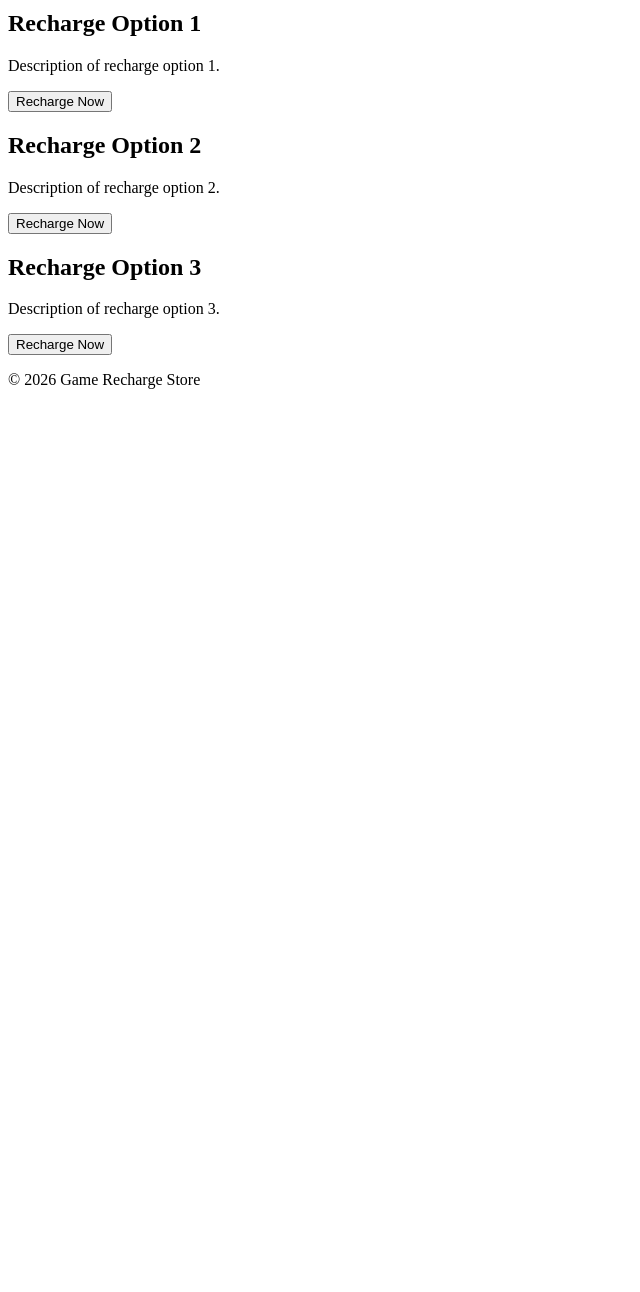
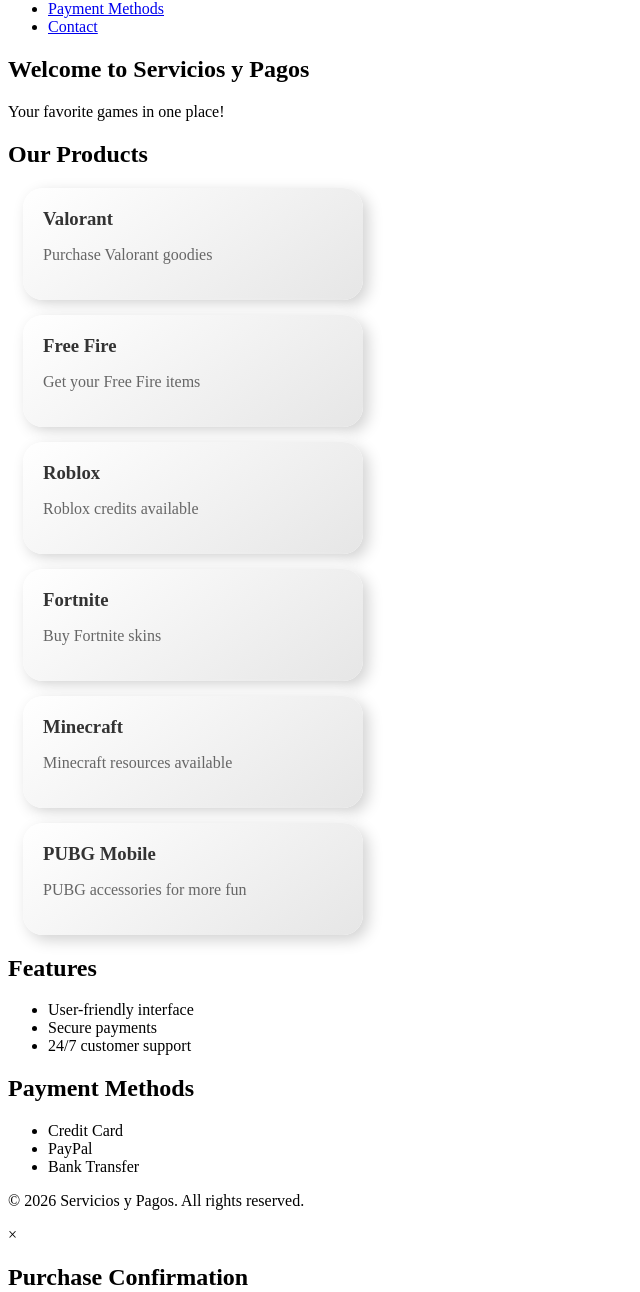
Before and after one commit to alexissantana102727/servicios-y-pagos, a plain HTML site: page index.html in a window 1280 px wide. Shown: the part 70-1362 px from the top of the page, without its empty margins (0-640 px from the left). Before the commit the page ends 800 px from the top, so only its background shows below. Drawn offline with Linux system fonts and the light colour scheme.

Commit message:
Update index.html with modern HTML design

```diff
--- a/index.html
+++ b/index.html
@@ -3,34 +3,69 @@
 <head>
     <meta charset="UTF-8">
     <meta name="viewport" content="width=device-width, initial-scale=1.0">
-    <title>Game Recharge Store</title>
+    <title>Servicios y Pagos</title>
     <link rel="stylesheet" href="styles.css">
 </head>
 <body>
     <header>
-        <h1>Welcome to the Game Recharge Store</h1>
+        <nav>
+            <ul>
+                <li><a href="#home">Home</a></li>
+                <li><a href="#products">Products</a></li>
+                <li><a href="#features">Features</a></li>
+                <li><a href="#payment-methods">Payment Methods</a></li>
+                <li><a href="#contact">Contact</a></li>
+            </ul>
+        </nav>
     </header>
-    <main>
-        <section class="products">
-            <div class="product">
-                <h2>Recharge Option 1</h2>
-                <p>Description of recharge option 1.</p>
-                <button>Recharge Now</button>
-            </div>
-            <div class="product">
-                <h2>Recharge Option 2</h2>
-                <p>Description of recharge option 2.</p>
-                <button>Recharge Now</button>
-            </div>
-            <div class="product">
-                <h2>Recharge Option 3</h2>
-                <p>Description of recharge option 3.</p>
-                <button>Recharge Now</button>
-            </div>
-        </section>
-    </main>
+
+    <section id="hero">
+        <h1>Welcome to Servicios y Pagos</h1>
+        <p>Your favorite games in one place!</p>
+    </section>
+
+    <section id="products">
+        <h2>Our Products</h2>
+        <div class="card-container">
+            <div class="card"><h3>Valorant</h3><p>Purchase Valorant goodies</p></div>
+            <div class="card"><h3>Free Fire</h3><p>Get your Free Fire items</p></div>
+            <div class="card"><h3>Roblox</h3><p>Roblox credits available</p></div>
+            <div class="card"><h3>Fortnite</h3><p>Buy Fortnite skins</p></div>
+            <div class="card"><h3>Minecraft</h3><p>Minecraft resources available</p></div>
+            <div class="card"><h3>PUBG Mobile</h3><p>PUBG accessories for more fun</p></div>
+        </div>
+    </section>
+
+    <section id="features">
+        <h2>Features</h2>
+        <ul>
+            <li>User-friendly interface</li>
+            <li>Secure payments</li>
+            <li>24/7 customer support</li>
+        </ul>
+    </section>
+
+    <section id="payment-methods">
+        <h2>Payment Methods</h2>
+        <ul>
+            <li>Credit Card</li>
+            <li>PayPal</li>
+            <li>Bank Transfer</li>
+        </ul>
+    </section>
+
     <footer>
-        <p>&copy; 2026 Game Recharge Store</p>
+        <p>&copy; 2026 Servicios y Pagos. All rights reserved.</p>
     </footer>
+
+    <div id="modal">
+        <div class="modal-content">
+            <span class="close-button">&times;</span>
+            <h2>Purchase Confirmation</h2>
+            <p>Your purchase was successful!</p>
+        </div>
+    </div>
+
+    <script src="script.js"></script>
 </body>
 </html>
```
